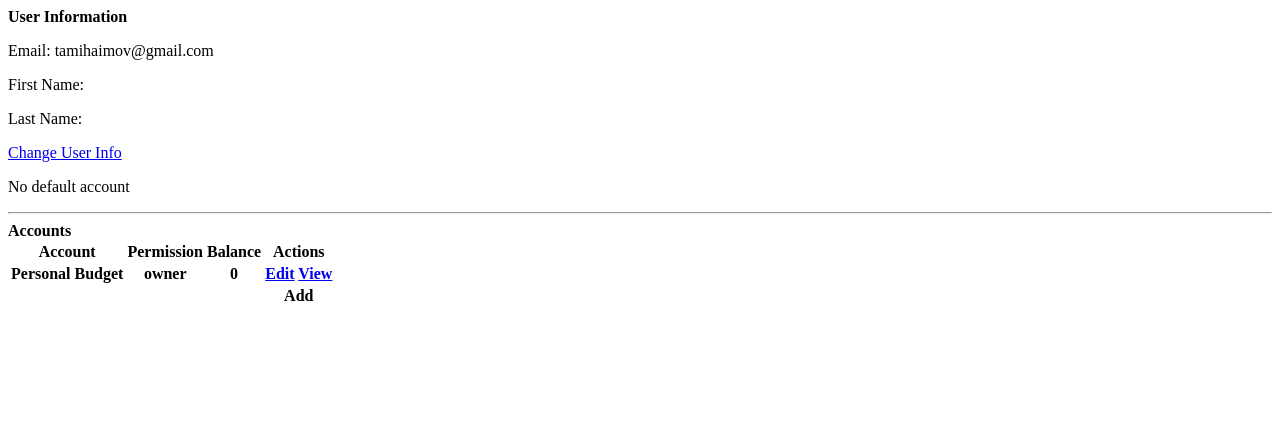
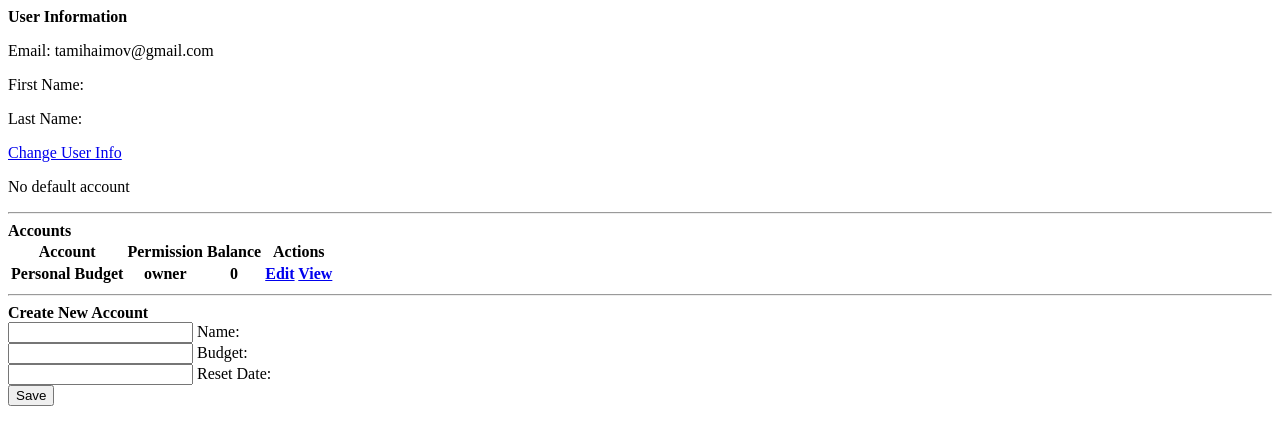
Before and after one commit to tamihaimov/PyBudget, a Django app: page /budget/settings/ in a window 1280 px wide. Shown: the top 445 px of the page. Run offline with Django 3.2, Linux system fonts and the light colour scheme; a user stored in the database is signed in; data comes from the database, SQL or seed files in the repository; both versions use the stored data as it was after the commit; lists and menus that the app fills with data are empty; parts of the project's set-up code (start-up, migrations or seed data) failed here and were passed over.

Commit message:
added features to user settings window

```diff
--- a/PyBudgetD/budgetApp/forms.py
+++ b/PyBudgetD/budgetApp/forms.py
@@ -1,7 +1,7 @@
 from django.contrib.auth.forms import UserCreationForm, UsernameField
 from django import forms
 from django.forms import modelform_factory
-from .models import User
+from .models import User, Account
 
 
 class SignUpForm(UserCreationForm):
@@ -40,4 +40,4 @@ class ChangeUserInfoForm(forms.ModelForm):
         super().__init__(*args, **kwargs)
 
 
-ChangeForm = modelform_factory(User, fields=('first_name', 'last_name', 'email'))
+AddAccountForm = modelform_factory(Account, fields=('name', 'budget', 'reset_date'))
--- a/PyBudgetD/budgetApp/templates/budgetApp/account-settings.html
+++ b/PyBudgetD/budgetApp/templates/budgetApp/account-settings.html
@@ -4,7 +4,7 @@
     <p>Name: {{  user_account.account }} </p>
     <p>Budget: {{ user_account.account.budget }} </p>
     <p>Current Balance: {{ user_account.account.balance }} </p>
-    <p>Reset Day: {{ user_account.account.resetDate }} </p>
+    <p>Reset Day: {{ user_account.account.reset_date }} </p>
     <hr>
     <b>Envelopes</b>
     <table>
--- a/PyBudgetD/budgetApp/templates/budgetApp/user-settings.html
+++ b/PyBudgetD/budgetApp/templates/budgetApp/user-settings.html
@@ -28,19 +28,24 @@
                     {% if account.permission.id == 1 %}
                         <a href="{% url 'budget:account_settings' account.id %}">Edit</a>
                     {% endif %}
-                    <a href="{% url 'budget:history' account.id %}">View</a>
+                    <a href="{% url 'budget:account_view' account.id %}">View</a>
                 </th>
 
             </tr>
     {% endfor %}
-            <tr>
-                <th></th>
-                <th></th>
-                <th></th>
-                <th>Add</th>
-            </tr>
-
     </table>
+    <hr>
+    <b>Create New Account</b>
+    <form method="post">
+        {% csrf_token %}
+        <input type="text" name="name" id="name"/>
+        <label>Name:</label><br/>
+        <input type="number" name="budget" id="budget"/>
+        <label>Budget:</label><br/>
+        <input type="number" name="reset_date" id="reset_date"/>
+        <label>Reset Date:</label><br/>
+        <input type="submit" value="Save" />
+    </form>
 {% else %}
     <p>No user found</p>
 {% endif %}
--- a/PyBudgetD/budgetApp/urls.py
+++ b/PyBudgetD/budgetApp/urls.py
@@ -14,7 +14,9 @@ urlpatterns = [
     # ex: /budget/change-user-info/
     path('change-user-info/', views.ChangeUserInfo.as_view(), name='change_user_info'),
     # ex: /budget/account/1515/
-    path('account/<int:user_account_id>/', views.account_settings, name='account_settings'),
+    path('account/<int:user_account_id>/', views.account_view, name='account_view'),
+    # ex: /budget/account/1515/settings
+    path('account/<int:user_account_id>/settings/', views.account_settings, name='account_settings'),
     # ex: /budget/transaction/1515/
     path('transaction/<int:user_account_id>/', views.transaction, name='transaction'),
     # ex: /budget/transaction/1515/
--- a/PyBudgetD/budgetApp/views.py
+++ b/PyBudgetD/budgetApp/views.py
@@ -40,23 +40,21 @@ def sign_up(request):
 def user_settings(request):
     if not request.user.is_authenticated:
         return redirect('%s?next=%s' % (settings.LOGIN_URL, request.path))
+    if request.method == 'POST':
+        form = AddAccountForm(request.POST)
+        if form.is_valid():
+            new_account = form.save()
+            user_account = UserAccount()
+            user_account.user = request.user
+            user_account.account = new_account
+            user_account.permission = Permission.objects.filter(name = 'owner').first()
+            user_account.save()
+        return HttpResponseRedirect(reverse('budget:user_settings'))
     user = request.user
     accounts = user.useraccount_set.order_by('-is_default')
     default_account = accounts.first()
     context = {'user': user, 'default_account': default_account, 'accounts': accounts}
     return render(request, 'budgetApp/user-settings.html', context)
-
-
-# @login_required
-# def change_user_info(request):
-#     if request.method == 'POST':
-#         form = ChangeUserInfoForm(request.POST)
-#         if form.is_valid():
-#             form.save()
-#             return HttpResponseRedirect(reverse('budget:user_settings'))
-#     else:
-#         form = ChangeUserInfoForm(instance=request.user)
-#     return render(request, 'budgetApp/form.html', {'form': form, 'header': 'Change User Info'})
 
 
 class ChangeUserInfo(UpdateView):
@@ -70,6 +68,16 @@ class ChangeUserInfo(UpdateView):
            that will be used to load the form
            that will be edited'''
         return self.request.user
+
+
+@login_required
+def account_view(request, user_account_id):
+    if not request.user.is_authenticated:
+        return redirect('%s?next=%s' % (settings.LOGIN_URL, request.path))
+    user_account = get_object_or_404(UserAccount, pk=user_account_id)
+    context = {'user_account': user_account}
+    return render(request, 'budgetApp/account-view.html', context)
+
 
 @login_required
 def account_settings(request, user_account_id):
```
Also changed, not shown: PyBudgetD/budgetApp/templates/budgetApp/account-view.html (added, +12 -0 lines), PyBudgetD/db.sqlite3.
